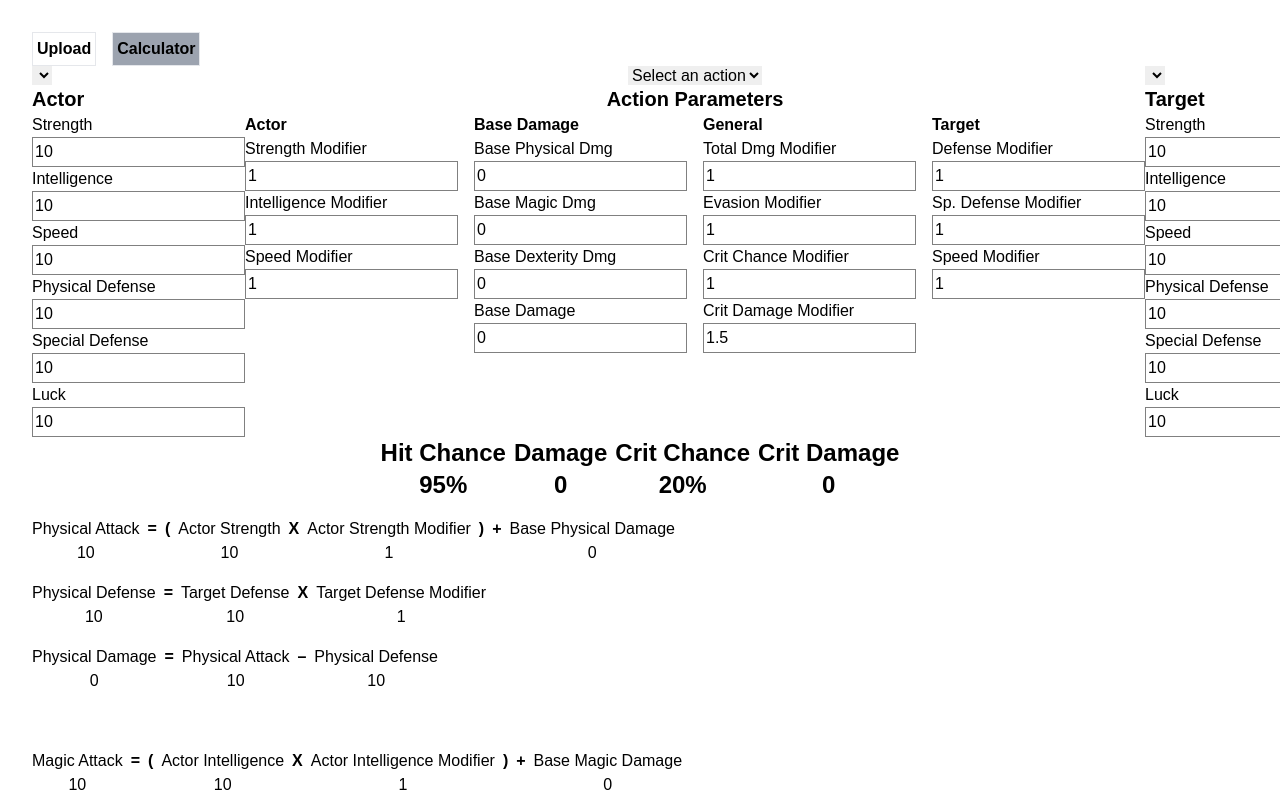
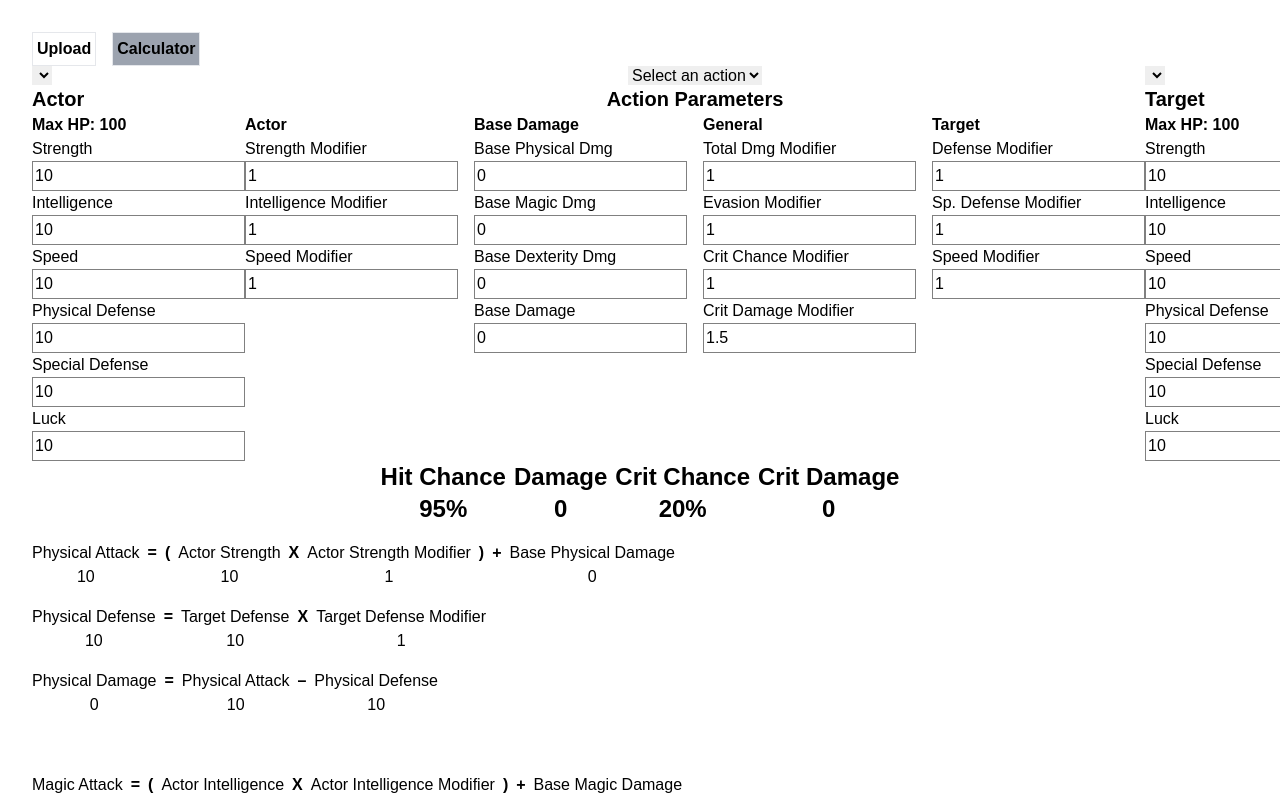
Before and after one commit to windrose-saga/erulean-tools, a React (Vite) app: page / in a window 1280 px wide. Both pictures are taken after a click on the button "Calculator". Shown: the top 800 px of the page. Built offline with nearby package versions, Linux system fonts and the light colour scheme.

Commit message:
add max hp

```diff
--- a/src/components/UnitForm.tsx
+++ b/src/components/UnitForm.tsx
@@ -21,6 +21,7 @@ const UnitForm: React.FC<Props> = ({ setStats, stats, title }) => {
     >
       <UnitSelect setUnit={(unit) => setStats(unit.stats)} />
       <h1 className="font-bold text-xl">{title}</h1>
+      <p className="font-bold">Max HP: {stats.maxHp}</p>
       <label htmlFor="strength">Strength</label>
       <input
         value={stats.strength}
```
